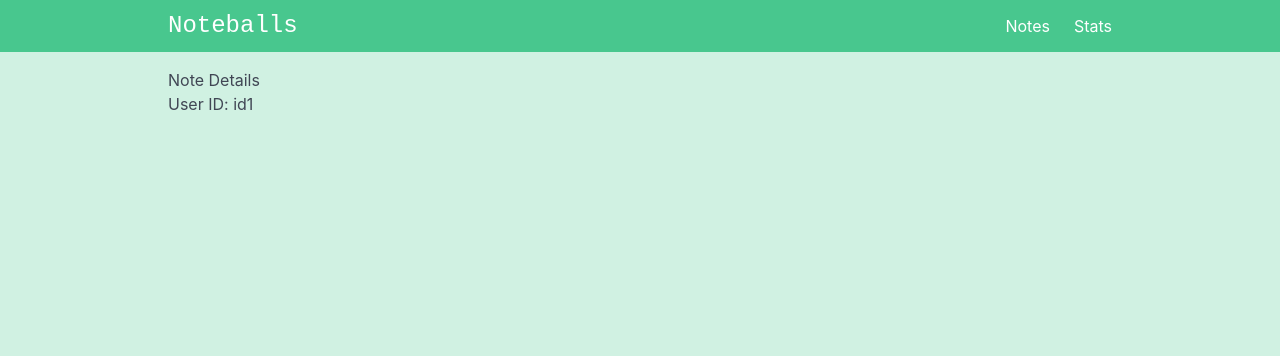
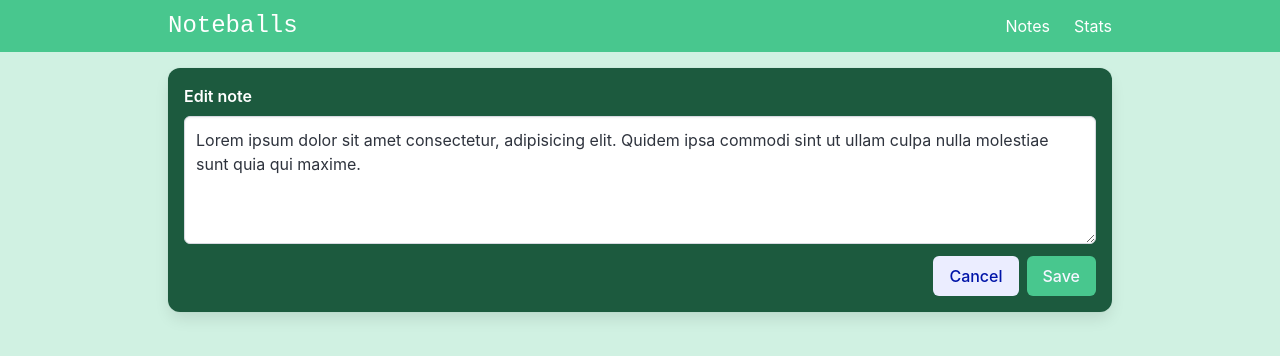
Before and after one commit to javiergranados/vue-composition-api-course, a Vue app: page /notes/id1 in a window 1280 px wide. Shown: the top 356 px of the page. Built offline with nearby package versions, Linux system fonts and the light colour scheme.

Commit message:
Implement the EditionNote component in the note details view

```diff
--- a/src/components/EditionNote.vue
+++ b/src/components/EditionNote.vue
@@ -1,5 +1,18 @@
 <script setup lang="ts">
 import { ref } from 'vue'
+
+defineProps({
+  label: {
+    type: String,
+    required: false,
+    default: '',
+  },
+  placeholder: {
+    type: String,
+    required: false,
+    default: 'Write a new note...',
+  },
+})
 
 defineExpose({
   focusTextarea,
@@ -18,14 +31,20 @@ function focusTextarea() {
 </script>
 
 <template>
-  <div class="card has-background-success-on-scheme p-4">
+  <div class="card has-background-success-on-scheme p-4 mb-5">
+    <label
+      v-if="label"
+      class="label has-text-white"
+    >
+      {{ label }}
+    </label>
     <div class="field">
       <div class="control">
         <textarea
           ref="noteRef"
           v-model="model"
           class="textarea"
-          placeholder="Write a new note..."
+          :placeholder="placeholder"
         />
       </div>
     </div>
--- a/src/stores/notes.ts
+++ b/src/stores/notes.ts
@@ -25,5 +25,17 @@ export const useNoteStore = defineStore('notes', () => {
     })
   }
 
-  return { notes, addNote, deleteNote }
+  function findNote(id: string): Note | null {
+    const note = notes.value.find((note) => note.id === id)
+    return note || null
+  }
+
+  function editNote(id: string, content: string) {
+    const note = findNote(id)
+    if (note) {
+      note.content = content
+    }
+  }
+
+  return { notes, addNote, deleteNote, findNote, editNote }
 })
--- a/src/views/NoteDetailsView.vue
+++ b/src/views/NoteDetailsView.vue
@@ -1,11 +1,52 @@
 <script setup lang="ts">
-import { useRoute } from 'vue-router'
+import { ref } from 'vue'
+import { useRoute, useRouter } from 'vue-router'
+import EditionNote from '@/components/EditionNote.vue'
+import { useNoteStore } from '@/stores/notes'
 
 const route = useRoute()
-const userId = route.params.id
+const router = useRouter()
+const noteStore = useNoteStore()
+
+const noteId = route.params.id as string
+const note = noteStore.findNote(noteId)
+
+const noteContent = ref(note?.content || '')
+
+function editNote() {
+  noteStore.editNote(noteId as string, noteContent.value)
+  router.push('/')
+}
+
+function cancel() {
+  router.push('/')
+}
 </script>
 
 <template>
-  <h1>Note Details</h1>
-  <p>User ID: {{ userId }}</p>
+  <EditionNote
+    v-if="note"
+    v-model="noteContent"
+    label="Edit note"
+    placeholder="Edit the note..."
+  >
+    <template #buttons>
+      <button
+        class="button is-link is-light mr-2"
+        @click.prevent="cancel"
+      >
+        Cancel
+      </button>
+
+      <button
+        :disabled="!noteContent"
+        class="button is-link has-background-success"
+        @click.prevent="editNote"
+      >
+        Save
+      </button>
+    </template>
+  </EditionNote>
+
+  <h1 v-else>Note not found</h1>
 </template>
```
